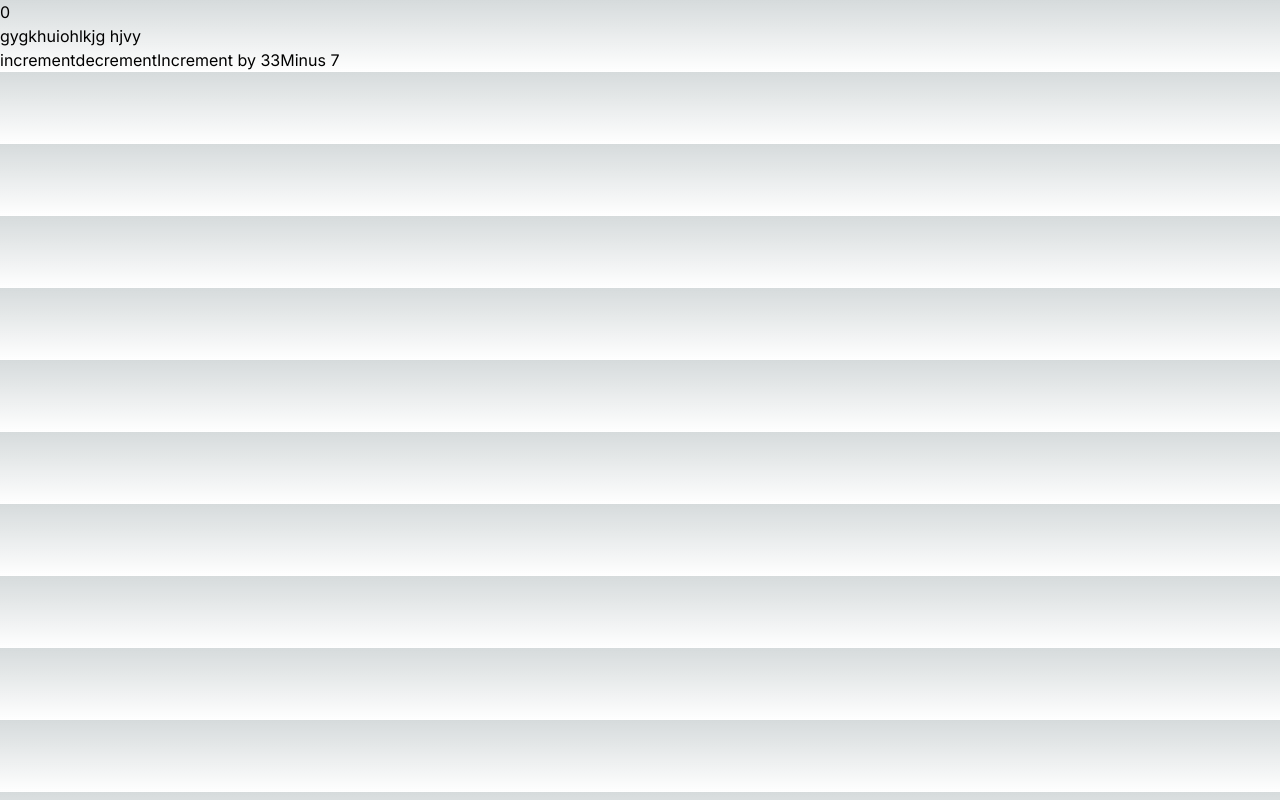
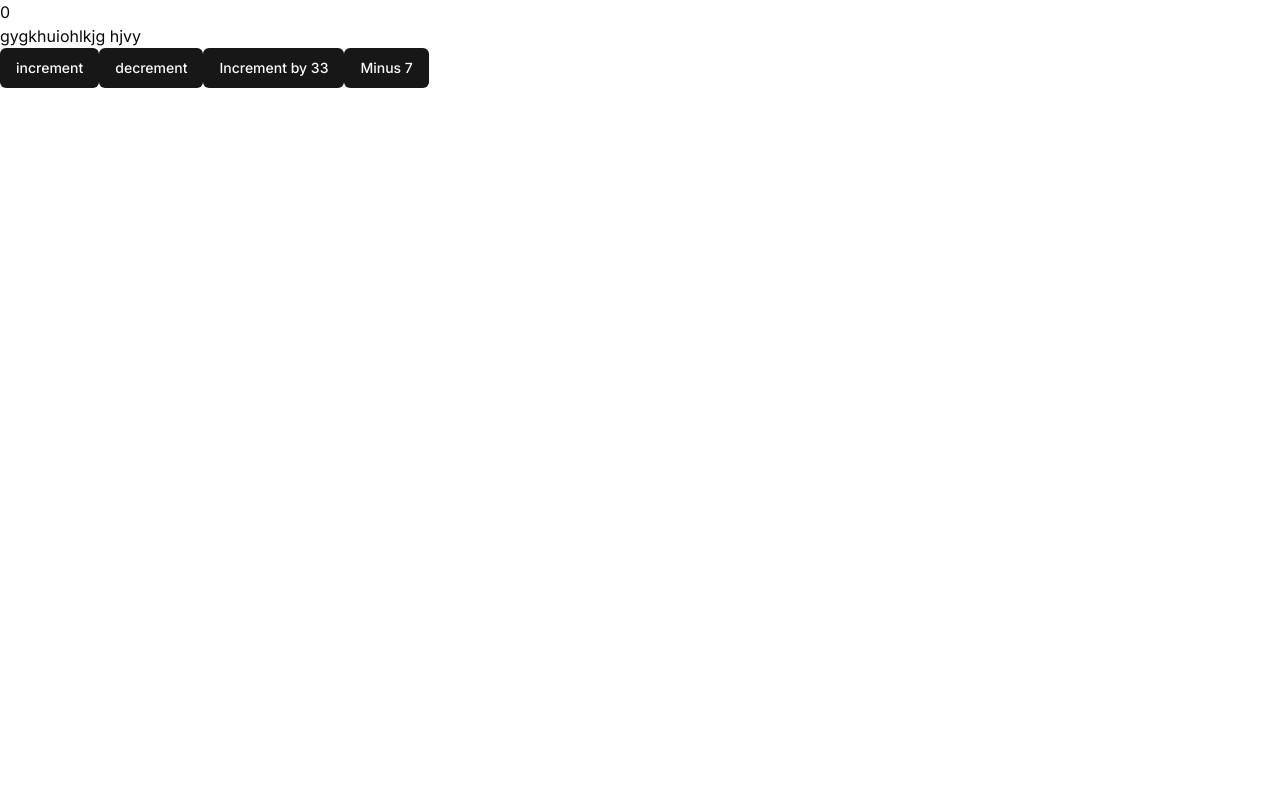
Before and after one commit to Lsimelus/real-calc-client, a Next.js app: page / in a window 1280 px wide. Built offline with nearby package versions, Linux system fonts and the light colour scheme.

Commit message:
functioning button

```diff
--- a/src/app/globals.css
+++ b/src/app/globals.css
@@ -2,32 +2,75 @@
   @tailwind components;
   @tailwind utilities;
 
+  @layer base {
     :root {
-  --foreground-rgb: 0, 0, 0;
-  --background-start-rgb: 214, 219, 220;
-  --background-end-rgb: 255, 255, 255;
+      --background: 0 0% 100%;
+      --foreground: 0 0% 3.9%;
+
+      --card: 0 0% 100%;
+      --card-foreground: 0 0% 3.9%;
+
+      --popover: 0 0% 100%;
+      --popover-foreground: 0 0% 3.9%;
+
+      --primary: 0 0% 9%;
+      --primary-foreground: 0 0% 98%;
+
+      --secondary: 0 0% 96.1%;
+      --secondary-foreground: 0 0% 9%;
+
+      --muted: 0 0% 96.1%;
+      --muted-foreground: 0 0% 45.1%;
+
+      --accent: 0 0% 96.1%;
+      --accent-foreground: 0 0% 9%;
+
+      --destructive: 0 84.2% 60.2%;
+      --destructive-foreground: 0 0% 98%;
+
+      --border: 0 0% 89.8%;
+      --input: 0 0% 89.8%;
+      --ring: 0 0% 3.9%;
+
+      --radius: 0.5rem;
     }
 
-@media (prefers-color-scheme: dark) {
-  :root {
-    --foreground-rgb: 255, 255, 255;
-    --background-start-rgb: 0, 0, 0;
-    --background-end-rgb: 0, 0, 0;
+    .dark {
+      --background: 0 0% 3.9%;
+      --foreground: 0 0% 98%;
+
+      --card: 0 0% 3.9%;
+      --card-foreground: 0 0% 98%;
+
+      --popover: 0 0% 3.9%;
+      --popover-foreground: 0 0% 98%;
+
+      --primary: 0 0% 98%;
+      --primary-foreground: 0 0% 9%;
+
+      --secondary: 0 0% 14.9%;
+      --secondary-foreground: 0 0% 98%;
+
+      --muted: 0 0% 14.9%;
+      --muted-foreground: 0 0% 63.9%;
+
+      --accent: 0 0% 14.9%;
+      --accent-foreground: 0 0% 98%;
+
+      --destructive: 0 62.8% 30.6%;
+      --destructive-foreground: 0 0% 98%;
+
+      --border: 0 0% 14.9%;
+      --input: 0 0% 14.9%;
+      --ring: 0 0% 83.1%;
     }
   }
 
+  @layer base {
+    * {
+      @apply border-border;
+    }
     body {
-  color: rgb(var(--foreground-rgb));
-  background: linear-gradient(
-      to bottom,
-      transparent,
-      rgb(var(--background-end-rgb))
-    )
-    rgb(var(--background-start-rgb));
-}
-
-@layer utilities {
-  .text-balance {
-    text-wrap: balance;
+      @apply bg-background text-foreground;
     }
   }
--- a/src/app/page.tsx
+++ b/src/app/page.tsx
@@ -4,7 +4,7 @@
 import { useDispatch, useSelector } from "react-redux";
 import { fetchUsers } from "@/api/fetchhData";
 import { increment, decrement, incrementByAmount } from "@/lib/locationSlice";
-
+import { Button } from "@/components/ui/button"
 
 export default function Home() {
   const price = useSelector((state) => state.location.cardDetails.price);
@@ -20,14 +20,14 @@
       <p>{price}</p>
       <p>gygkhuiohlkjg hjvy</p>
 
-      <button onClick={() => dispatch(increment())}>increment</button>
-      <button onClick={() => dispatch(decrement())}>decrement</button>
-      <button onClick={() => dispatch(incrementByAmount(33))}>
+      <Button onClick={() => dispatch(increment())}>increment</Button>
+      <Button onClick={() => dispatch(decrement())}>decrement</Button>
+      <Button onClick={() => dispatch(incrementByAmount(33))}>
         Increment by 33
-      </button>
-      <button onClick={() => dispatch(fetchUsers("MA"))}>
+      </Button>
+      <Button onClick={() => dispatch(fetchUsers("MA"))}>
         Minus 7
-      </button>
+      </Button>
     </div>
 
   );
--- /dev/null
+++ b/src/components/ui/button.tsx
@@ -0,0 +1,58 @@
+import * as React from "react"
+import { Slot } from "@radix-ui/react-slot"
+import { cva, type VariantProps } from "class-variance-authority"
+
+import { cn } from "@/lib/utils"
+
+const buttonVariants = cva(
+  "inline-flex items-center justify-center whitespace-nowrap rounded-md text-sm font-medium ring-offset-background transition-colors focus-visible:outline-none focus-visible:ring-2 focus-visible:ring-ring focus-visible:ring-offset-2 disabled:pointer-events-none disabled:opacity-50",
+  {
+    variants: {
+      variant: {
+        default: "bg-primary text-primary-foreground hover:bg-primary/90",
+        destructive:
+          "bg-destructive text-destructive-foreground hover:bg-destructive/90",
+        outline:
+          "border border-input bg-background hover:bg-accent hover:text-accent-foreground",
+        secondary:
+          "bg-secondary text-secondary-foreground hover:bg-secondary/80",
+        ghost: "hover:bg-accent hover:text-accent-foreground",
+        link: "text-primary underline-offset-4 hover:underline",
+      },
+      size: {
+        default: "h-10 px-4 py-2",
+        sm: "h-9 rounded-md px-3",
+        lg: "h-11 rounded-md px-8",
+        icon: "h-10 w-10",
+      },
+    },
+    defaultVariants: {
+      variant: "default",
+      size: "default",
+    },
+  }
+)
+
+export interface ButtonProps
+  extends React.ButtonHTMLAttributes<HTMLButtonElement>,
+    VariantProps<typeof buttonVariants> {
+  asChild?: boolean
+}
+
+const Button = React.forwardRef<HTMLButtonElement, ButtonProps>(
+  ({ className, variant, size, asChild = false, onClick, ...props }, ref) => {
+    const Comp = asChild ? Slot : "button"
+    console.log(typeof onClick)
+    return (
+      <Comp
+        className={cn(buttonVariants({ variant, size, className }))}
+        ref={ref}
+        {...props}
+        onClick={onClick}
+      />
+    )
+  }
+)
+Button.displayName = "Button"
+
+export { Button, buttonVariants }
--- /dev/null
+++ b/src/lib/utils.ts
@@ -0,0 +1,6 @@
+import { type ClassValue, clsx } from "clsx"
+import { twMerge } from "tailwind-merge"
+
+export function cn(...inputs: ClassValue[]) {
+  return twMerge(clsx(inputs))
+}
--- a/tailwind.config.ts
+++ b/tailwind.config.ts
@@ -1,20 +1,80 @@
-import type { Config } from "tailwindcss";
+import type { Config } from "tailwindcss"
 
-const config: Config = {
+const config = {
+  darkMode: ["class"],
   content: [
-    "./src/pages/**/*.{js,ts,jsx,tsx,mdx}",
-    "./src/components/**/*.{js,ts,jsx,tsx,mdx}",
-    "./src/app/**/*.{js,ts,jsx,tsx,mdx}",
-  ],
+    './pages/**/*.{ts,tsx}',
+    './components/**/*.{ts,tsx}',
+    './app/**/*.{ts,tsx}',
+    './src/**/*.{ts,tsx}',
+	],
+  prefix: "",
   theme: {
+    container: {
+      center: true,
+      padding: "2rem",
+      screens: {
+        "2xl": "1400px",
+      },
+    },
     extend: {
-      backgroundImage: {
-        "gradient-radial": "radial-gradient(var(--tw-gradient-stops))",
-        "gradient-conic":
-          "conic-gradient(from 180deg at 50% 50%, var(--tw-gradient-stops))",
+      colors: {
+        border: "hsl(var(--border))",
+        input: "hsl(var(--input))",
+        ring: "hsl(var(--ring))",
+        background: "hsl(var(--background))",
+        foreground: "hsl(var(--foreground))",
+        primary: {
+          DEFAULT: "hsl(var(--primary))",
+          foreground: "hsl(var(--primary-foreground))",
+        },
+        secondary: {
+          DEFAULT: "hsl(var(--secondary))",
+          foreground: "hsl(var(--secondary-foreground))",
+        },
+        destructive: {
+          DEFAULT: "hsl(var(--destructive))",
+          foreground: "hsl(var(--destructive-foreground))",
+        },
+        muted: {
+          DEFAULT: "hsl(var(--muted))",
+          foreground: "hsl(var(--muted-foreground))",
+        },
+        accent: {
+          DEFAULT: "hsl(var(--accent))",
+          foreground: "hsl(var(--accent-foreground))",
+        },
+        popover: {
+          DEFAULT: "hsl(var(--popover))",
+          foreground: "hsl(var(--popover-foreground))",
+        },
+        card: {
+          DEFAULT: "hsl(var(--card))",
+          foreground: "hsl(var(--card-foreground))",
+        },
+      },
+      borderRadius: {
+        lg: "var(--radius)",
+        md: "calc(var(--radius) - 2px)",
+        sm: "calc(var(--radius) - 4px)",
+      },
+      keyframes: {
+        "accordion-down": {
+          from: { height: "0" },
+          to: { height: "var(--radix-accordion-content-height)" },
+        },
+        "accordion-up": {
+          from: { height: "var(--radix-accordion-content-height)" },
+          to: { height: "0" },
+        },
+      },
+      animation: {
+        "accordion-down": "accordion-down 0.2s ease-out",
+        "accordion-up": "accordion-up 0.2s ease-out",
       },
     },
   },
-  plugins: [],
-};
-export default config;
+  plugins: [require("tailwindcss-animate")],
+} satisfies Config
+
+export default config
```
Also changed, not shown: package.json (+7 -1 lines), components.json (added), 1 other file (tests, documents, lock files or other folders). Lines whose indentation alone changed are shown as unchanged.
